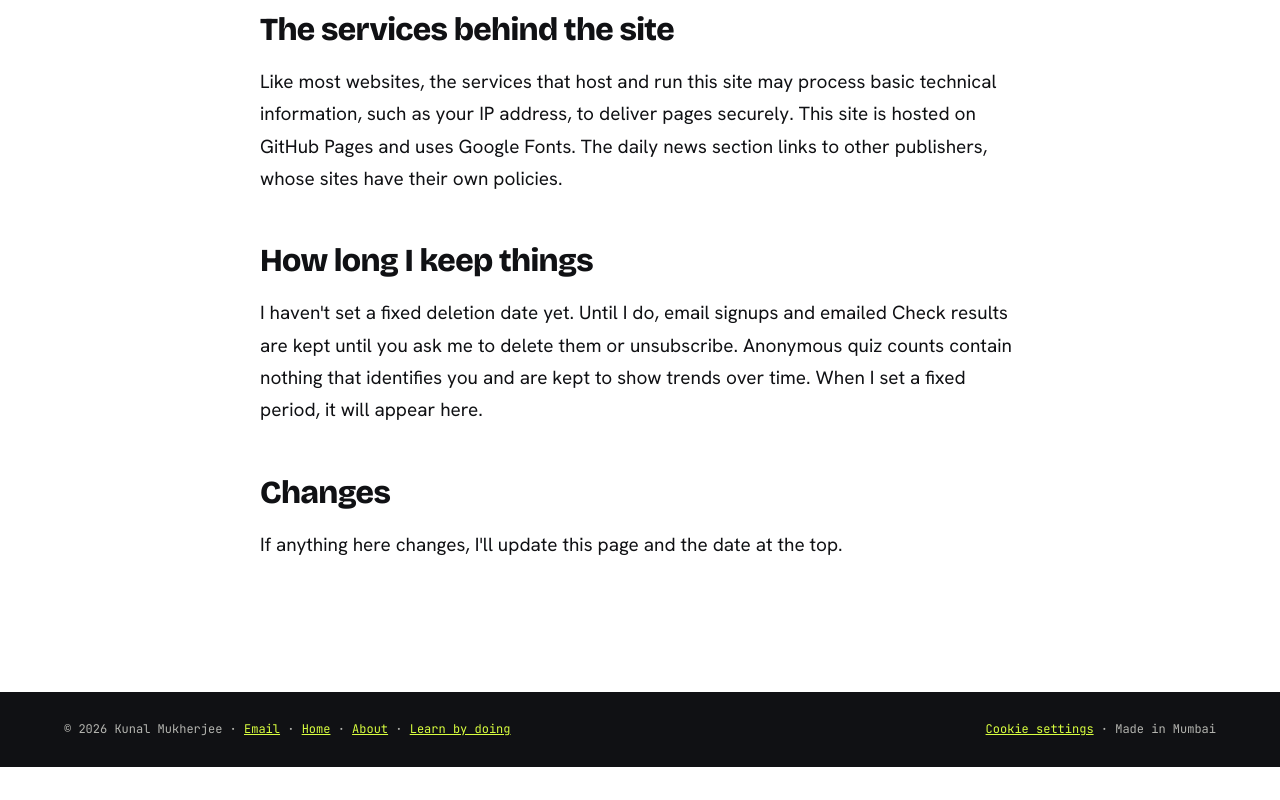
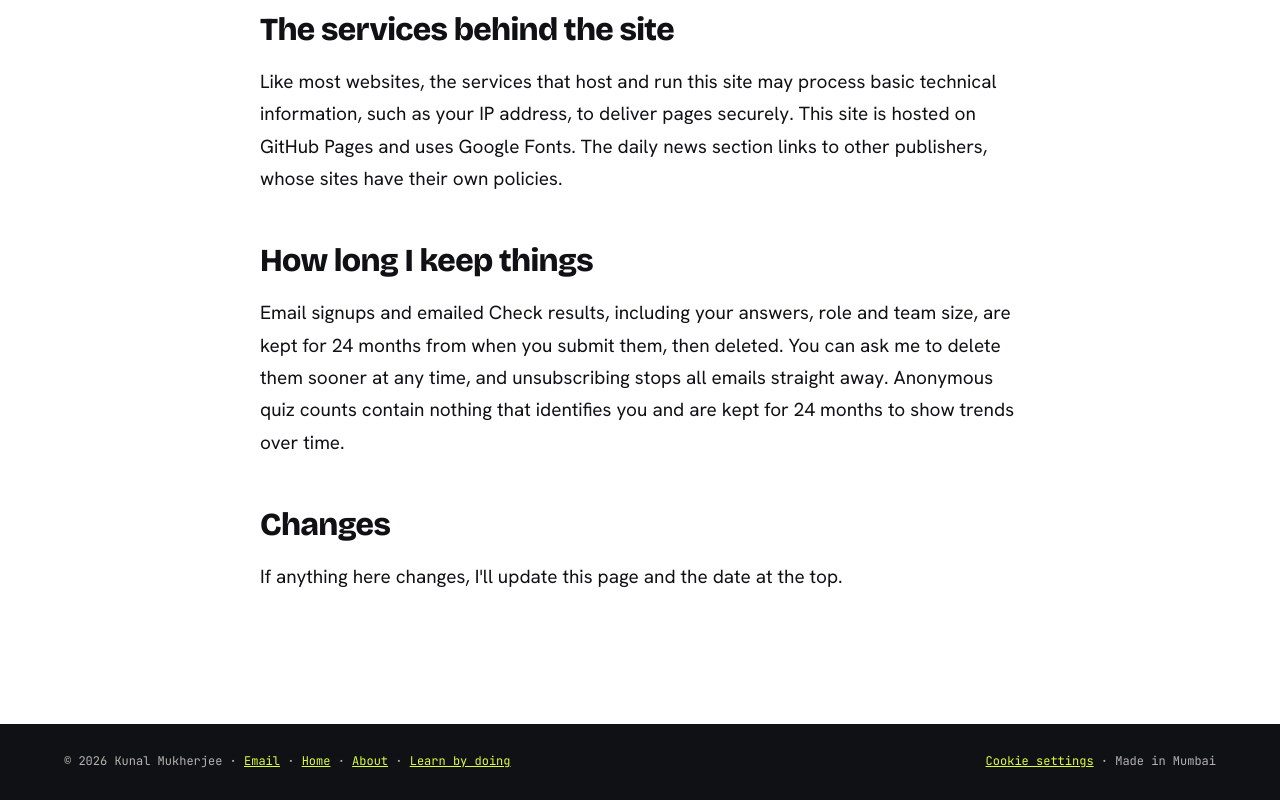
Before and after one commit to kunalaistocks-ops/kunalai-site, a plain HTML site: page privacy.html in a window 1280 px wide. Shown: the part 1928-2728 px from the top of the page. Before the commit the page ends 2695 px from the top, so only its background shows below. Drawn offline with nearby package versions, Linux system fonts and the light colour scheme.

Commit message:
Privacy: set 24-month retention period

```diff
--- a/privacy.html
+++ b/privacy.html
@@ -114,7 +114,7 @@
 <p>Like most websites, the services that host and run this site may process basic technical information, such as your IP address, to deliver pages securely. This site is hosted on GitHub Pages and uses Google Fonts. The daily news section links to other publishers, whose sites have their own policies.</p>
 
 <h2>How long I keep things</h2>
-<p>I haven't set a fixed deletion date yet. Until I do, email signups and emailed Check results are kept until you ask me to delete them or unsubscribe. Anonymous quiz counts contain nothing that identifies you and are kept to show trends over time. When I set a fixed period, it will appear here.</p>
+<p>Email signups and emailed Check results, including your answers, role and team size, are kept for 24 months from when you submit them, then deleted. You can ask me to delete them sooner at any time, and unsubscribing stops all emails straight away. Anonymous quiz counts contain nothing that identifies you and are kept for 24 months to show trends over time.</p>
 
 <h2>Changes</h2>
 <p>If anything here changes, I'll update this page and the date at the top.</p>
```
